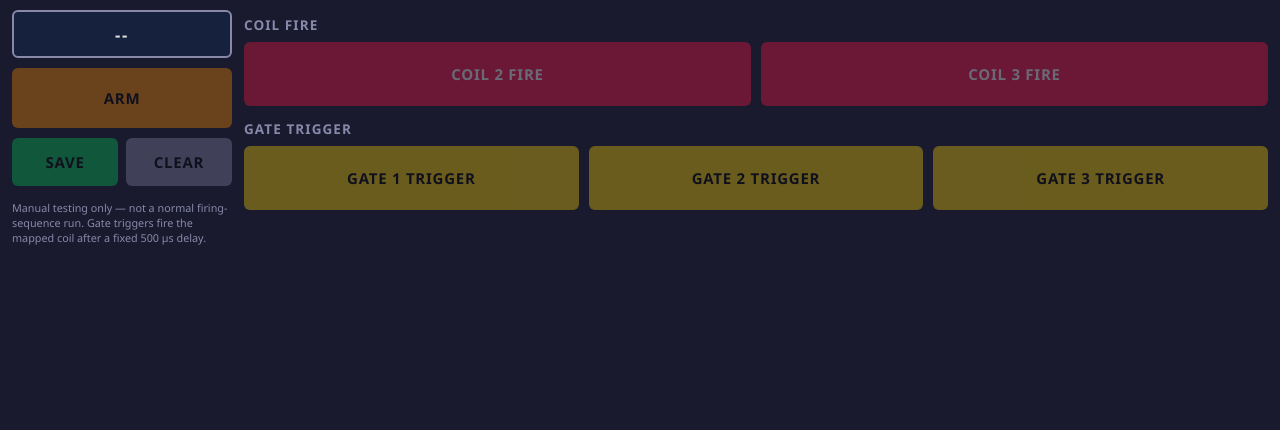
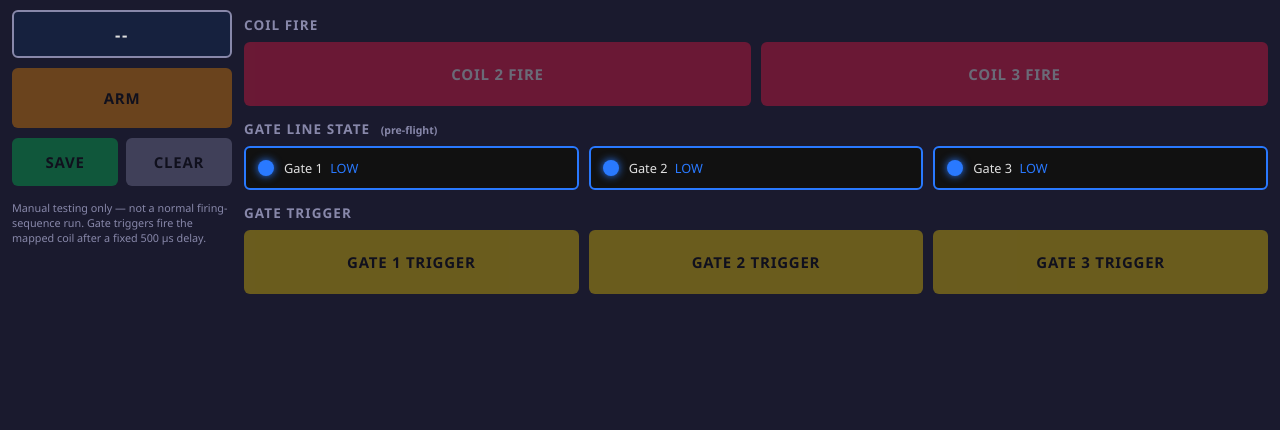
Before and after one commit to troupm/coil-gun-sequencer, a Flask app: page /manual in a window 1280 px wide. Shown: the part 36-466 px from the top of the page. Run offline with Flask 3, Linux system fonts and the light colour scheme; some libraries are stand-ins or nearby versions.

Commit message:
added high-low gate indicator

```diff
--- a/app/hardware/real.py
+++ b/app/hardware/real.py
@@ -134,6 +134,15 @@ class RealHardware(HardwareInterface):
             gate.when_deactivated = None
         self._gate_callbacks.clear()
 
+    def read_gate_state(self, gate_num: int) -> Optional[bool]:
+        gate = self._gates.get(gate_num)
+        if gate is None:
+            return None
+        # gpiozero DigitalInputDevice.value is 1 when "active". With
+        # pull_up=False the default active_state is True (HIGH=active),
+        # so .value directly reports the physical line level.
+        return bool(gate.value)
+
     # -- external trigger -------------------------------------------------
 
     def register_trigger_callback(self, callback: Callable[[], None]) -> None:
--- a/app/routes/api.py
+++ b/app/routes/api.py
@@ -115,6 +115,26 @@ def manual_trigger_gate(gate_num):
             "error": f"Gate {gate_num} leading edge already recorded this run",
         }), 409
     return jsonify({"error": "Cannot manual-trigger in current state"}), 409
+
+
+# ── Gate live state (pre-flight calibration) ────────────────────────────
+
+@api_bp.route("/gate_states")
+def get_gate_states():
+    """Return the current logical line state of each gate.
+
+    Polled by the Manual page at low rate to drive HIGH/LOW indicator
+    dots — used to verify sensor polarity before a run. Not on the
+    timing-critical edge path.
+    """
+    hw = _seq().hw
+    out = {}
+    for g in (1, 2, 3):
+        try:
+            out[str(g)] = hw.read_gate_state(g)
+        except Exception:
+            out[str(g)] = None
+    return jsonify(out)
 
 
 # ── Configuration ───────────────────────────────────────────────────────
--- a/app/static/css/style.css
+++ b/app/static/css/style.css
@@ -207,6 +207,60 @@ body {
   line-height: 1.4;
   padding-top: 4px;
 }
+
+.gate-state-hint {
+  font-size: 0.7rem;
+  color: var(--fg-dim);
+  text-transform: none;
+  letter-spacing: 0;
+  margin-left: 6px;
+}
+.gate-state-row {
+  display: grid;
+  grid-template-columns: repeat(3, 1fr);
+  gap: 10px;
+}
+.gate-state-cell {
+  display: flex;
+  align-items: center;
+  gap: 10px;
+  padding: 10px 12px;
+  border: 2px solid #333;
+  border-radius: 6px;
+  background: #111;
+  font-size: 0.85rem;
+  min-height: 44px;
+}
+.gate-state-dot {
+  width: 16px;
+  height: 16px;
+  border-radius: 50%;
+  background: #333;
+  flex: 0 0 auto;
+  box-shadow: inset 0 0 4px rgba(0, 0, 0, 0.6);
+  transition: background-color 80ms linear, box-shadow 80ms linear;
+}
+.gate-state-cell.high .gate-state-dot {
+  background: var(--green);
+  box-shadow: 0 0 8px var(--green);
+}
+.gate-state-cell.low  .gate-state-dot {
+  background: var(--blue);
+  box-shadow: 0 0 8px var(--blue);
+}
+.gate-state-cell.high { border-color: var(--green); }
+.gate-state-cell.low  { border-color: var(--blue);  }
+.gate-state-cell.unknown {
+  border-color: #444;
+  color: var(--fg-dim);
+}
+.gate-state-level {
+  color: var(--fg-dim);
+  margin-left: 4px;
+  font-variant-numeric: tabular-nums;
+}
+.gate-state-cell.high .gate-state-level { color: var(--green); }
+.gate-state-cell.low  .gate-state-level { color: var(--blue); }
 
 /* ── Configuration layout ───────────────────────────────────────────── */
 .cfg-layout {
--- a/app/static/js/manual.js
+++ b/app/static/js/manual.js
@@ -81,4 +81,41 @@
     const el = document.getElementById('run-info-text');
     if (el) el.textContent = 'Sequence: ' + seqShort + ' | Run: ' + (s.run_number || '--');
   });
+
+  // ── Gate line-state polling (pre-flight calibration) ────────────────
+  // Low-rate poll of /api/gate_states drives the HIGH/LOW indicator dots.
+  // Independent of the SocketIO state stream because gate-line state can
+  // change between runs (operator covering/uncovering beams to verify
+  // sensor polarity) without producing a state_update.
+
+  const GATE_POLL_MS = 250;
+  const gateCells = {
+    1: document.getElementById('gate-state-1'),
+    2: document.getElementById('gate-state-2'),
+    3: document.getElementById('gate-state-3'),
+  };
+
+  function setGateIndicator(n, level) {
+    const cell = gateCells[n];
+    if (!cell) return;
+    cell.classList.remove('high', 'low', 'unknown');
+    const lvlEl = cell.querySelector('.gate-state-level');
+    if (level === true)       { cell.classList.add('high');    if (lvlEl) lvlEl.textContent = 'HIGH'; }
+    else if (level === false) { cell.classList.add('low');     if (lvlEl) lvlEl.textContent = 'LOW';  }
+    else                      { cell.classList.add('unknown'); if (lvlEl) lvlEl.textContent = '--';   }
+  }
+
+  async function pollGateStates() {
+    try {
+      const r = await fetch('/api/gate_states', { cache: 'no-store' });
+      if (!r.ok) throw new Error('HTTP ' + r.status);
+      const data = await r.json();
+      for (const n of [1, 2, 3]) setGateIndicator(n, data[String(n)]);
+    } catch (e) {
+      for (const n of [1, 2, 3]) setGateIndicator(n, null);
+    }
+  }
+
+  pollGateStates();
+  setInterval(pollGateStates, GATE_POLL_MS);
 })();
--- a/app/templates/manual.html
+++ b/app/templates/manual.html
@@ -32,6 +32,22 @@
       <button class="btn btn-manual-coil" id="btn-coil-3" data-coil="3" disabled>Coil 3 Fire</button>
     </div>
 
+    <h2>Gate Line State <span class="gate-state-hint">(pre-flight)</span></h2>
+    <div class="gate-state-row">
+      <div class="gate-state-cell" id="gate-state-1">
+        <span class="gate-state-dot"></span>
+        <span class="gate-state-label">Gate 1 <span class="gate-state-level">--</span></span>
+      </div>
+      <div class="gate-state-cell" id="gate-state-2">
+        <span class="gate-state-dot"></span>
+        <span class="gate-state-label">Gate 2 <span class="gate-state-level">--</span></span>
+      </div>
+      <div class="gate-state-cell" id="gate-state-3">
+        <span class="gate-state-dot"></span>
+        <span class="gate-state-label">Gate 3 <span class="gate-state-level">--</span></span>
+      </div>
+    </div>
+
     <h2>Gate Trigger</h2>
     <div class="manual-btn-row">
       <button class="btn btn-manual-gate" id="btn-gate-1" data-gate="1" disabled>Gate 1 Trigger</button>
```
Also changed, not shown: app/hardware/base.py (+12 -0 lines), app/hardware/mock.py (+9 -0 lines).
